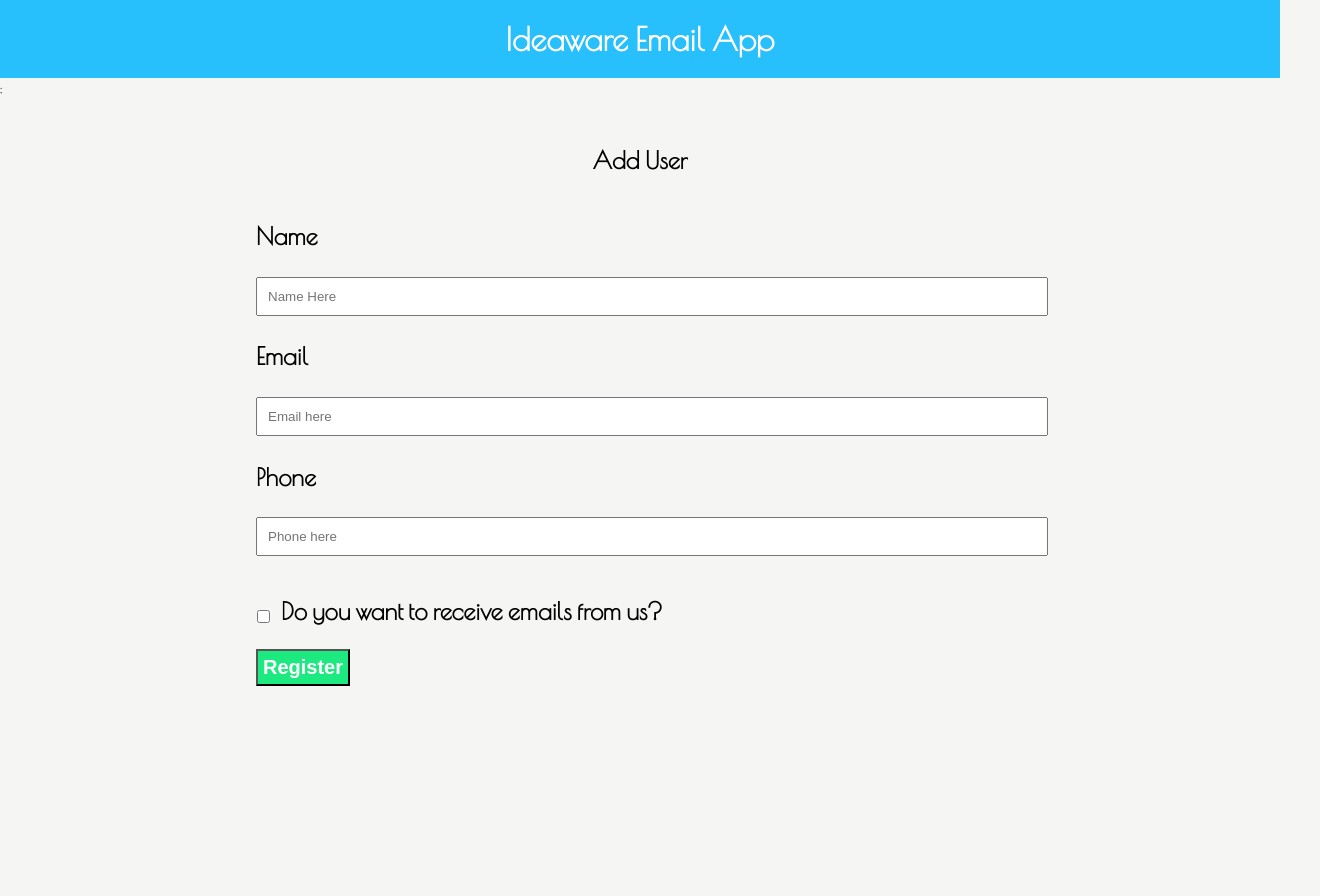
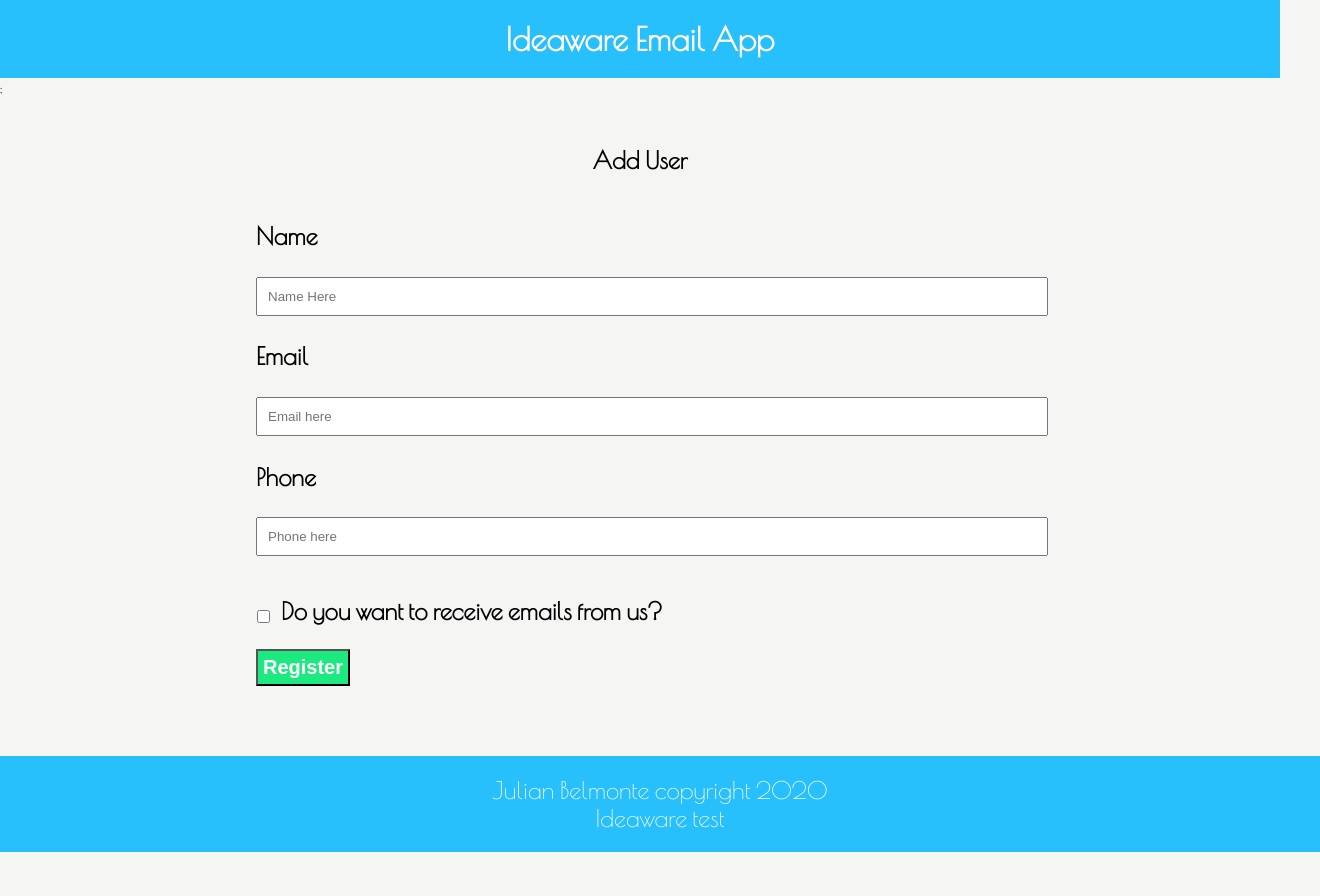
Before and after one commit to jucora/email-app, a React (Create React App) app: page / in a window 1280 px wide. Shown: the top 896 px of the page, 1320 px wide, since content can reach past the window. After the commit the page ends 852 px from the top, so only its background shows below. Built offline with nearby package versions, Linux system fonts and the light colour scheme.

Commit message:
Improve app style

```diff
--- a/src/style/App.scss
+++ b/src/style/App.scss
@@ -68,11 +68,12 @@ body {
   }
   footer {
     background-color: #27bffc;
-    clear: both;
+    bottom: -20px;
     color: #fff;
     font-size: 24px;
-    margin-top: 80vh;
     padding: 20px;
+    position: relative;
     text-align: center;
+    width: 100%;
   }
 }
```
